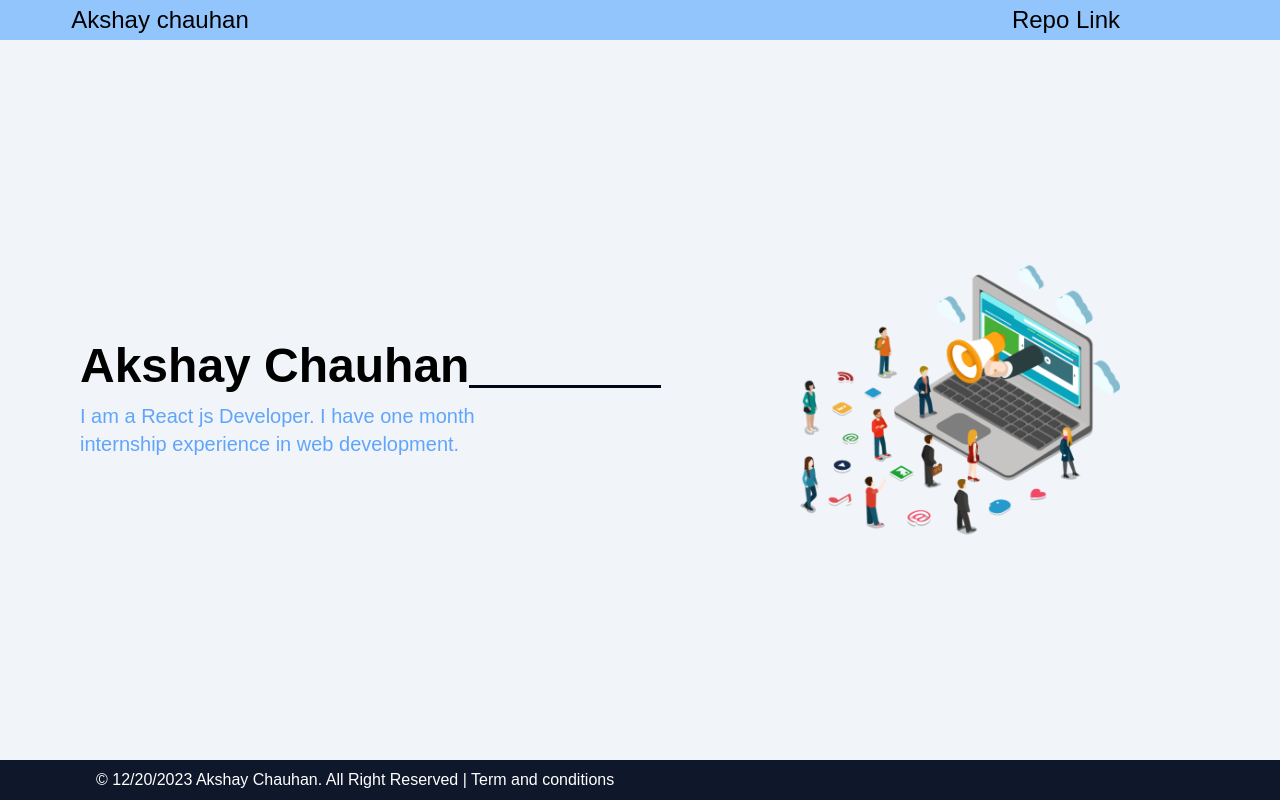
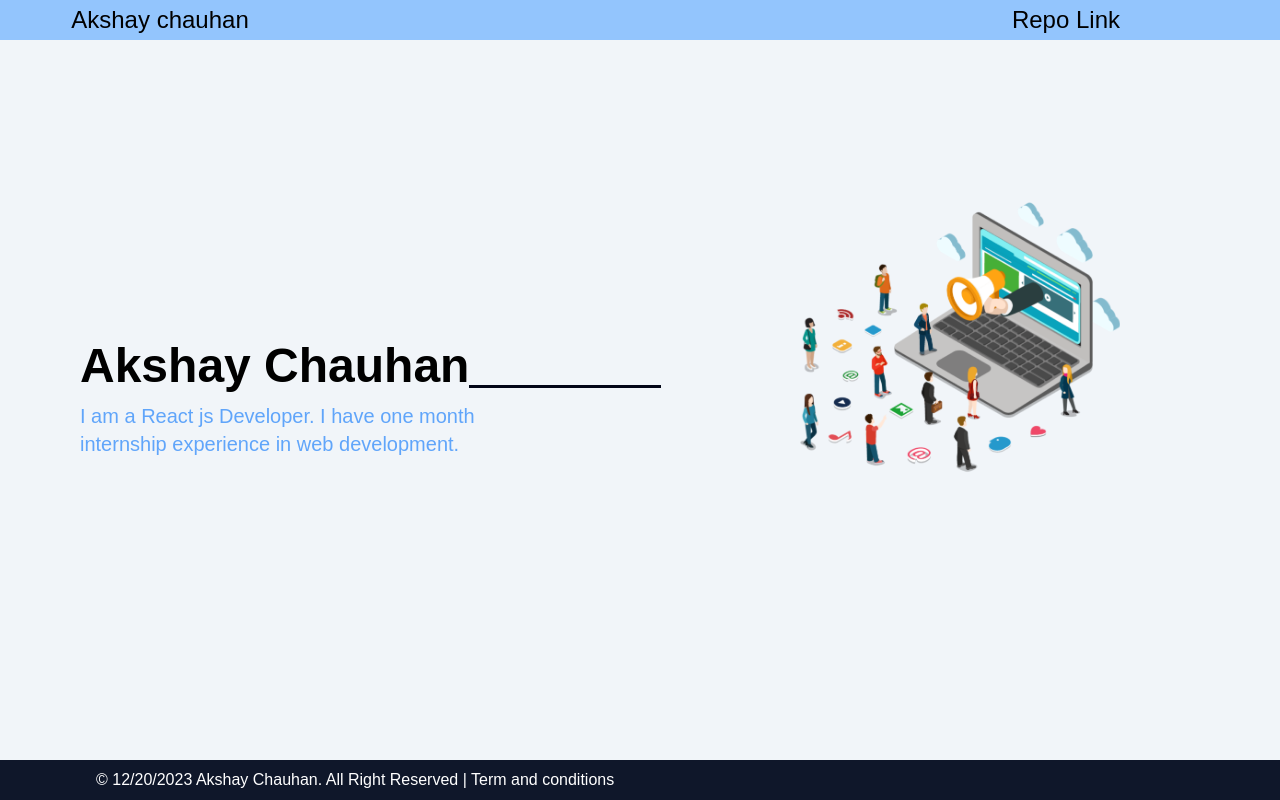
Before and after one commit to Av-Akshay/educ-ademy-project, a React (Create React App) app: page / in a window 1280 px wide. Built offline with nearby package versions, Linux system fonts and the light colour scheme; the HTML template or start-up script is replaced by a standard one; a web font is replaced by a local one.

Commit message:
style:Animation on image

```diff
--- a/src/components/home-page-component/CenterSection.jsx
+++ b/src/components/home-page-component/CenterSection.jsx
@@ -2,8 +2,6 @@ import React from "react";
 
 import CenterTextComponent from "./center-section-component/CenterTextComponent";
 import ImageSection from "./center-section-component/ImageSection";
-// import CenterTextComponent from "./center-section-component/CenterTextComponent";
-// import ImageSection from "./center-section-component/ImageSection";
 
 const CenterSection = () => {
   return (
--- a/src/components/home-page-component/center-section-component/ImageSection.jsx
+++ b/src/components/home-page-component/center-section-component/ImageSection.jsx
@@ -6,9 +6,9 @@ const ImageSection = () => {
   return (
     <div className="w-2/4 max-md:w-[80%] max-md:m-[auto]">
       <img
-        className="max-md:w-[80%] w-2/4 m-[auto]"
+        className="max-md:w-[55%] w-2/4 m-[auto] animate-dheere"
         src={homePageImg}
-        alt="home page picture"
+        alt="AnimatedImage"
       />
     </div>
   );
--- a/tailwind.config.js
+++ b/tailwind.config.js
@@ -6,6 +6,9 @@ module.exports = {
       fontFamily: {
         akshay: ["Mina", "sans-serif"],
       },
+      animation: {
+        dheere: "bounce 3s linear infinite",
+      },
     },
   },
   plugins: [],
```
